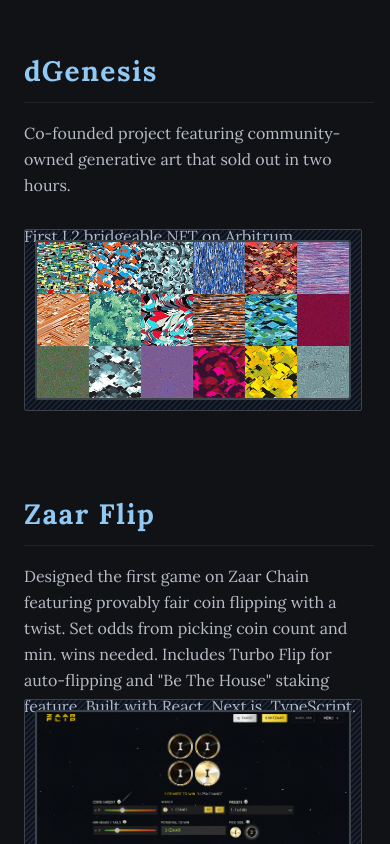
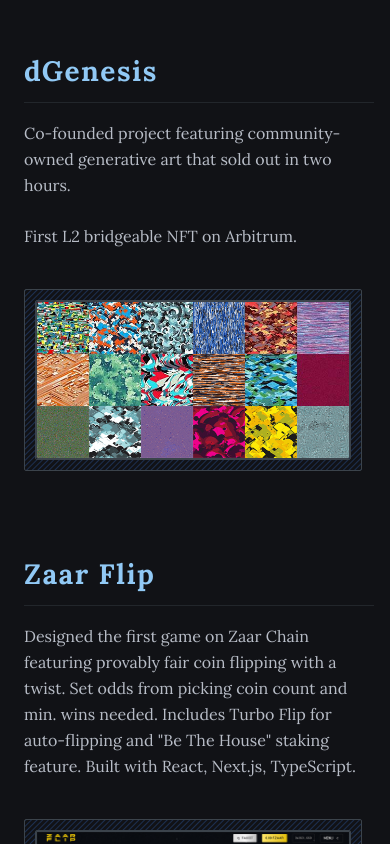
Before and after one commit to douvy/douvy, a Next.js app: page / in a window 390 px wide. Shown: the part 1060-1904 px from the top of the page. Built offline with nearby package versions, Linux system fonts and the light colour scheme.

Commit message:
Add proper spacing between project descriptions and images on mobile

```diff
--- a/styles/globals.css
+++ b/styles/globals.css
@@ -225,6 +225,19 @@ h3 {
 #portfolio .project-preview-item {
     padding: 0;
     margin-left: 8px;
+}
+
+@media (max-width: 480px) {
+    /* Fix spacing for project containers on smallest breakpoint */
+    #portfolio .relative.border.default-border-color {
+        margin-top: 25px !important;
+        clear: both;
+    }
+
+    /* Add more space between description and image container */
+    .project-description {
+        margin-bottom: 15px;
+    }
 }
 #automatons,
 #drips {
```
